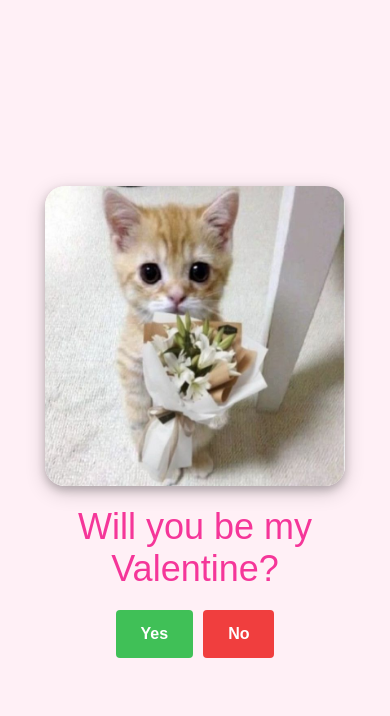
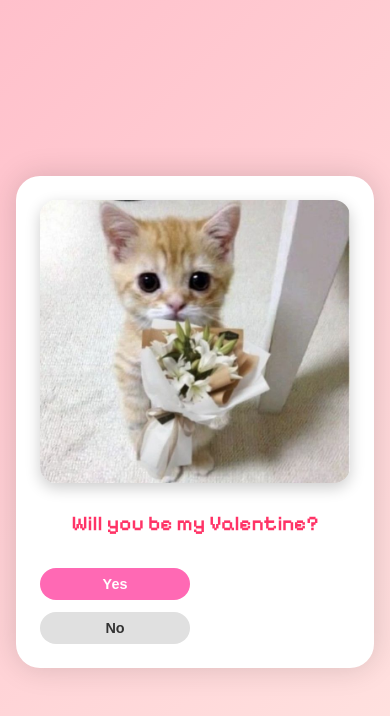
Before and after one commit to Cadilo0007/be-my-valentine, a plain HTML site: page index.html in a window 390 px wide. Drawn offline with nearby package versions, Linux system fonts and the light colour scheme; a web font is replaced by a local one.

Commit message:
Add files via upload

```diff
--- a/index.html
+++ b/index.html
@@ -5,10 +5,9 @@
     <meta name="viewport" content="width=device-width, initial-scale=1.0" />
     <link rel="preconnect" href="https://fonts.googleapis.com" />
     <link rel="preconnect" href="https://fonts.gstatic.com" crossorigin />
-    <link
-      href="https://fonts.googleapis.com/css2?family=Protest+Riot&display=swap"
-      rel="stylesheet"
-    />
+    <link rel="preconnect" href="https://fonts.googleapis.com">
+    <link rel="preconnect" href="https://fonts.gstatic.com" crossorigin>
+    <link href="https://fonts.googleapis.com/css2?family=Bytesized&family=Montserrat:ital,wght@0,100..900;1,100..900&family=Pixelify+Sans:wght@400..700&display=swap" rel="stylesheet">
     <link rel="stylesheet" href="style.css" />
     <title>Valentine</title>
   </head>
@@ -19,9 +18,12 @@
       <div class="buttons">
         <button type="button" class="btn btn--yes">Yes</button>
         <button type="button" class="btn btn--no">No</button>
+        <button type="button" class="btn btn--reset hidden">Try Again?</button>
       </div>
     </main>
+    <script type="module" src="script.js"></script>
+    <!-- Add this CDN in <head> if using confetti -->
+<script src="https://cdn.jsdelivr.net/npm/canvas-confetti@1.6.0/dist/confetti.browser.min.js"></script>
 
-    <script type="module" src="script.js"></script>
   </body>
 </html>
--- a/script.js
+++ b/script.js
@@ -16,15 +16,18 @@ yesButton.addEventListener("click", handleYesClick);
 noButton.addEventListener("click", function () {
   if (play) {
     noCount++;
+
     const imageIndex = Math.min(noCount, MAX_IMAGES);
     changeImage(imageIndex);
-    resizeYesButton();
+    animateButtons();
     updateNoButtonText();
+
     if (noCount === MAX_IMAGES) {
       play = false;
     }
   }
 });
+
 
 function handleYesClick() {
   titleElement.innerHTML = "Yayyy!! :3";
@@ -61,3 +64,31 @@ function changeImage(image) {
 function updateNoButtonText() {
   noButton.innerHTML = generateMessage(noCount);
 }
+
+import confetti from "https://cdn.skypack.dev/canvas-confetti";
+
+// function handleYesClick() {
+//   titleElement.innerHTML = "Yayyy!! :3";
+//   buttonsContainer.classList.add("hidden");
+//   changeImage("yes");
+//   launchConfetti();
+// }
+
+function launchConfetti() {
+  confetti({
+    particleCount: 200,
+    spread: 70,
+    origin: { y: 0.6 },
+  });
+}
+noButton.addEventListener("mouseover", () => {
+  if (noCount >= 3 && play) {
+    const x = Math.floor(Math.random() * 300) - 150;
+    const y = Math.floor(Math.random() * 300) - 150;
+    noButton.style.transform = `translate(${x}px, ${y}px)`;
+    noButton.style.transition = "transform 0.3s ease";
+  }
+});
+yesButton.addEventListener("mouseover", () => {
+  noButton.style.transform = "none";
+});
--- a/style.css
+++ b/style.css
@@ -1,72 +1,141 @@
+/* Base Styles */
 * {
   margin: 0;
   padding: 0;
   box-sizing: border-box;
 }
 
-html {
-  font-size: 62.5%;
-}
-
 body {
-  background-color: #fff0f6;
-  font-family: "Protest Riot", sans-serif;
+  font-family: 'Montserrat', sans-serif;
+  background: linear-gradient(135deg, #ffc0cb, #ffe4e1);
+  display: flex;
+  justify-content: center;
+  align-items: center;
+  height: 100vh;
+  padding: 1rem;
 }
 
 .container {
-  height: 100vh;
-  margin: 0 auto;
-
-  display: flex;
-  flex-direction: column;
-  align-items: center;
-  justify-content: center;
+  background-color: #fff;
+  padding: 2rem;
+  border-radius: 2rem;
+  box-shadow: 0 0 30px rgba(0, 0, 0, 0.15);
+  text-align: center;
+  max-width: 400px;
+  width: 100%;
+  transition: all 0.3s ease;
 }
 
 .cat-img {
-  width: 30rem;
-  height: 30rem;
-  margin-bottom: 2rem;
-  border-radius: 2rem;
-  box-shadow: 0 4px 8px 0 rgba(0, 0, 0, 0.2), 0 6px 20px 0 rgba(0, 0, 0, 0.19);
+  width: 100%;
+  height: auto;
+  border-radius: 1rem;
+  margin-bottom: 1.5rem;
+  box-shadow: 0 5px 15px rgba(0, 0, 0, 0.2);
 }
 
 .title {
-  font-size: 3.6rem;
-  color: #f53699;
-  text-align: center;
+  font-size: 1.8rem;
+  font-weight: 600;
   margin-bottom: 2rem;
+  color: #ff3366;
+  font-family: 'Pixelify Sans', cursive;
 }
 
 .buttons {
   display: flex;
+  justify-content: space-around;
+  gap: 1rem;
   flex-wrap: wrap;
-  align-items: center;
-  justify-content: center;
-
-  gap: 1rem;
 }
 
 .btn {
-  padding: 1.5rem 2.5rem;
+  padding: 0.75rem 1.5rem;
   border: none;
-  border-radius: 4px;
-
-  color: white;
-  font-size: 1.6rem;
+  border-radius: 2rem;
+  font-size: 1rem;
   font-weight: 600;
   cursor: pointer;
-  display: inline-block;
+  transition: all 0.2s ease-in-out;
+  flex: 1 1 auto;
+  min-width: 100px;
+  max-width: 150px;
 }
 
 .btn--yes {
-  background-color: #40c057;
+  background-color: #ff69b4;
+  color: white;
+  transition: font-size 0.3s ease, background-color 0.3s ease;
+}
+
+.btn--yes:hover {
+  background-color: #ff1493;
 }
 
 .btn--no {
-  background-color: #f03e3e;
+  background-color: #e0e0e0;
+  color: #333;
+}
+
+.btn--no:hover {
+  background-color: #bbb;
 }
 
 .hidden {
   display: none;
 }
+
+/* Responsive Text Sizes */
+@media (max-width: 768px) {
+  .title {
+    font-size: 1.5rem;
+  }
+
+  .btn {
+    padding: 0.6rem 1.2rem;
+    font-size: 0.95rem;
+  }
+}
+
+@media (max-width: 480px) {
+  .container {
+    padding: 1.5rem;
+    border-radius: 1.5rem;
+  }
+
+  .title {
+    font-size: 1.3rem;
+  }
+
+  .btn {
+    padding: 0.5rem 1rem;
+    font-size: 0.9rem;
+  }
+
+  .buttons {
+    flex-direction: column;
+    gap: 0.75rem;
+  }
+}
+.btn--yes:hover {
+  transform: scale(1.2);
+}
+
+/* Animations */
+@keyframes moveAway {
+  0% {
+    transform: translateX(0) scale(1);
+  }
+  100% {
+    transform: translateX(-60px) scale(0.8);
+  }
+}
+
+/* Dynamic styles that JS will add */
+.btn--grow {
+  transform: scale(1.6);
+}
+
+.btn--shrink-move {
+  animation: moveAway 0.3s ease forwards;
+}
```
